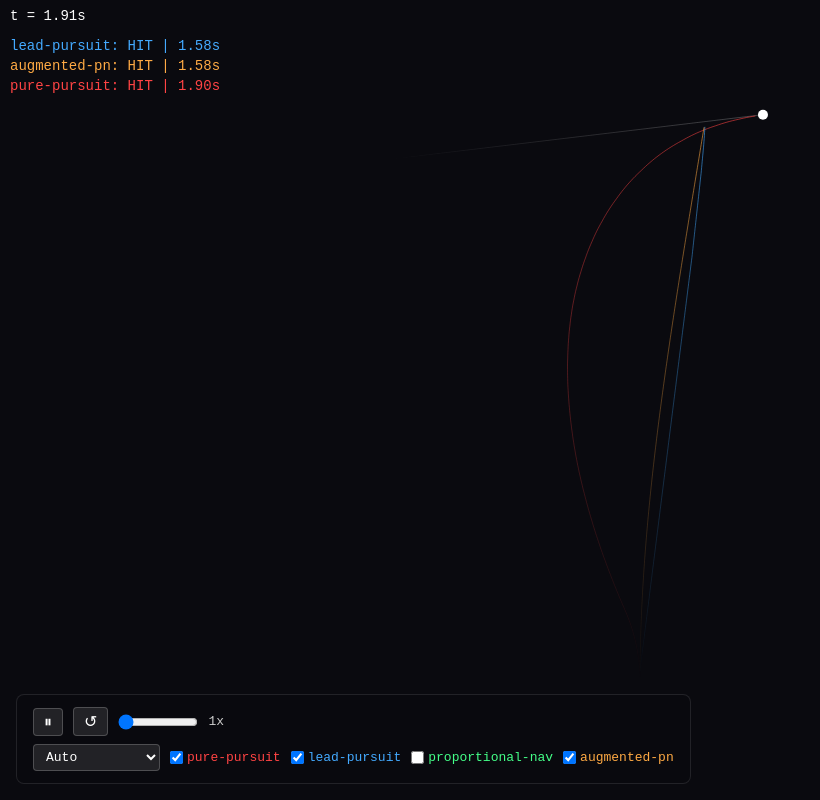
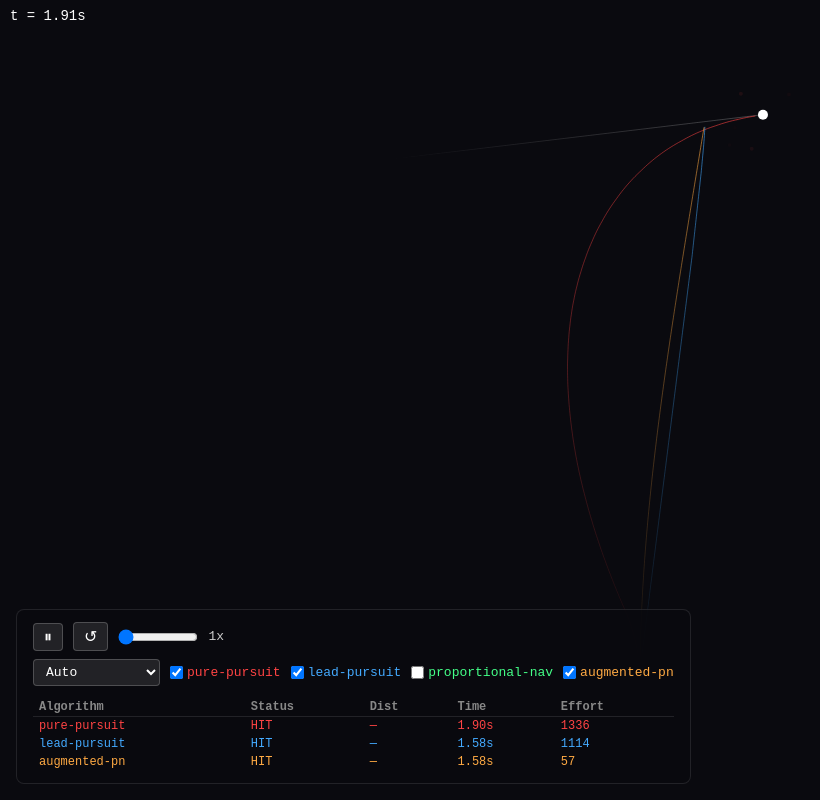
Before and after one commit to igor-gregori/guidance-lock, a website built with Vite: page index.html in a window 1280 px wide. Both pictures are taken after a click on the label "proportional-nav". Shown: the whole page, without its empty margins (0-820 px from the left). Built offline with nearby package versions, Linux system fonts and the light colour scheme.

Commit message:
feat: add hit explosion particles and real-time metrics panel

```diff
--- a/src/main.ts
+++ b/src/main.ts
@@ -1,4 +1,4 @@
-import { vec2, Vec2 } from './math/vector';
+import { vec2, Vec2, distance } from './math/vector';
 import { MissileConfig } from './entities/missile';
 import { TargetConfig } from './entities/target';
 import { purePursuit } from './guidance/pure-pursuit';
@@ -8,6 +8,7 @@ import { createAugmentedPN } from './guidance/augmented-pn';
 import { createSimulation, stepSimulation, getFixedDt, Simulation } from './simulation';
 import { createRenderer } from './renderer';
 import { GuidanceFn, GuidanceType } from './guidance/types';
+import { createParticleSystem, spawnExplosion, updateParticles, drawParticles, ParticleSystem } from './particles';
 
 const canvas = document.getElementById('canvas') as HTMLCanvasElement;
 const ctx = canvas.getContext('2d')!;
@@ -60,6 +61,7 @@ const algorithms: AlgorithmEntry[] = [
 
 let paused = false;
 let speedMultiplier = 1;
+let particles: ParticleSystem = createParticleSystem();
 
 function randomWaypoints(w: number, h: number) {
   const margin = 0.1;
@@ -103,11 +105,16 @@ const renderer = createRenderer(ctx);
 
 function resetSim() {
   sim = buildSim();
+  particles = createParticleSystem();
 }
 
 const fixedDt = getFixedDt();
 let lastTime = 0;
 let accumulator = 0;
+
+function onHit(pos: Vec2, color: string) {
+  spawnExplosion(particles, pos, color);
+}
 
 function loop(timestamp: number) {
   const frameDt = Math.min((timestamp - lastTime) / 1000, 0.1);
@@ -116,12 +123,15 @@ function loop(timestamp: number) {
   if (!paused) {
     accumulator += frameDt * speedMultiplier;
     while (accumulator >= fixedDt) {
-      stepSimulation(sim, mousePos, getKeyDir());
+      stepSimulation(sim, mousePos, getKeyDir(), onHit);
+      updateParticles(particles, fixedDt);
       accumulator -= fixedDt;
     }
   }
 
   renderer.draw(sim);
+  drawParticles(particles, ctx);
+  updateMetrics();
   requestAnimationFrame(loop);
 }
 
@@ -129,6 +139,23 @@ requestAnimationFrame((t) => {
   lastTime = t;
   requestAnimationFrame(loop);
 });
+
+let metricsEl: HTMLElement;
+
+function updateMetrics() {
+  if (!metricsEl) return;
+  let html = '<table><tr><th>Algorithm</th><th>Status</th><th>Dist</th><th>Time</th><th>Effort</th></tr>';
+  for (const m of sim.missiles) {
+    const result = sim.results.find((r) => r.guidanceType === m.guidanceType);
+    const status = result ? (result.hit ? 'HIT' : 'MISS') : 'TRACKING';
+    const dist = result ? '—' : distance(m.pos, sim.target.pos).toFixed(0);
+    const time = result ? result.time.toFixed(2) + 's' : sim.time.toFixed(2) + 's';
+    const effort = (result ? result.totalAccUsed : m.totalAccUsed).toFixed(0);
+    html += `<tr style="color:${m.color}"><td>${m.guidanceType}</td><td>${status}</td><td>${dist}</td><td>${time}</td><td>${effort}</td></tr>`;
+  }
+  html += '</table>';
+  metricsEl.innerHTML = html;
+}
 
 function createUI() {
   const panel = document.createElement('div');
@@ -201,6 +228,10 @@ function createUI() {
     label.appendChild(document.createTextNode(` ${alg.type}`));
     algoRow.appendChild(label);
   }
+
+  metricsEl = document.createElement('div');
+  metricsEl.id = 'metrics-panel';
+  panel.appendChild(metricsEl);
 }
 
 createUI();
--- /dev/null
+++ b/src/particles.ts
@@ -0,0 +1,54 @@
+import { Vec2, vec2, add, scale } from './math/vector';
+
+export interface Particle {
+  pos: Vec2;
+  vel: Vec2;
+  life: number;
+  maxLife: number;
+  color: string;
+}
+
+export interface ParticleSystem {
+  particles: Particle[];
+}
+
+export function createParticleSystem(): ParticleSystem {
+  return { particles: [] };
+}
+
+export function spawnExplosion(ps: ParticleSystem, pos: Vec2, color: string) {
+  const count = 20;
+  for (let i = 0; i < count; i++) {
+    const angle = (i / count) * Math.PI * 2 + Math.random() * 0.3;
+    const speed = 80 + Math.random() * 120;
+    ps.particles.push({
+      pos: { ...pos },
+      vel: vec2(Math.cos(angle) * speed, Math.sin(angle) * speed),
+      life: 0.6 + Math.random() * 0.4,
+      maxLife: 1,
+      color,
+    });
+  }
+}
+
+export function updateParticles(ps: ParticleSystem, dt: number) {
+  for (let i = ps.particles.length - 1; i >= 0; i--) {
+    const p = ps.particles[i];
+    p.pos = add(p.pos, scale(p.vel, dt));
+    p.vel = scale(p.vel, 0.96);
+    p.life -= dt;
+    if (p.life <= 0) ps.particles.splice(i, 1);
+  }
+}
+
+export function drawParticles(ps: ParticleSystem, ctx: CanvasRenderingContext2D) {
+  for (const p of ps.particles) {
+    const alpha = p.life / p.maxLife;
+    ctx.globalAlpha = alpha;
+    ctx.fillStyle = p.color;
+    ctx.beginPath();
+    ctx.arc(p.pos.x, p.pos.y, 2, 0, Math.PI * 2);
+    ctx.fill();
+  }
+  ctx.globalAlpha = 1;
+}
--- a/src/renderer.ts
+++ b/src/renderer.ts
@@ -54,16 +54,6 @@ export function createRenderer(ctx: CanvasRenderingContext2D): Renderer {
     ctx.fillStyle = '#ffffff';
     ctx.font = '14px monospace';
     ctx.fillText(`t = ${sim.time.toFixed(2)}s`, 10, 20);
-
-    if (!sim.running && sim.results.length > 0) {
-      let y = 50;
-      for (const r of sim.results) {
-        ctx.fillStyle = r.color;
-        const status = r.hit ? 'HIT' : `MISS (${r.missDistance.toFixed(1)}px)`;
-        ctx.fillText(`${r.guidanceType}: ${status} | ${r.time.toFixed(2)}s`, 10, y);
-        y += 20;
-      }
-    }
   }
 
   return {
--- a/src/simulation.ts
+++ b/src/simulation.ts
@@ -39,7 +39,7 @@ export function createSimulation(
   };
 }
 
-export function stepSimulation(sim: Simulation, mousePos?: Vec2, keyDir?: Vec2) {
+export function stepSimulation(sim: Simulation, mousePos?: Vec2, keyDir?: Vec2, onHit?: (pos: Vec2, color: string) => void) {
   if (!sim.running) return;
 
   updateTarget(sim.target, FIXED_DT, mousePos, keyDir);
@@ -70,6 +70,7 @@ export function stepSimulation(sim: Simulation, mousePos?: Vec2, keyDir?: Vec2)
         totalAccUsed: m.totalAccUsed,
         color: m.color,
       });
+      if (onHit) onHit(m.pos, m.color);
     }
   }
 
--- a/style.css
+++ b/style.css
@@ -81,3 +81,24 @@ html, body {
   background: #1a1a2e;
   color: #fff;
 }
+
+#metrics-panel {
+  margin-top: 4px;
+}
+
+#metrics-panel table {
+  border-collapse: collapse;
+  font: 12px monospace;
+  width: 100%;
+}
+
+#metrics-panel th {
+  color: #888;
+  text-align: left;
+  padding: 2px 6px;
+  border-bottom: 1px solid rgba(255, 255, 255, 0.1);
+}
+
+#metrics-panel td {
+  padding: 2px 6px;
+}
```
